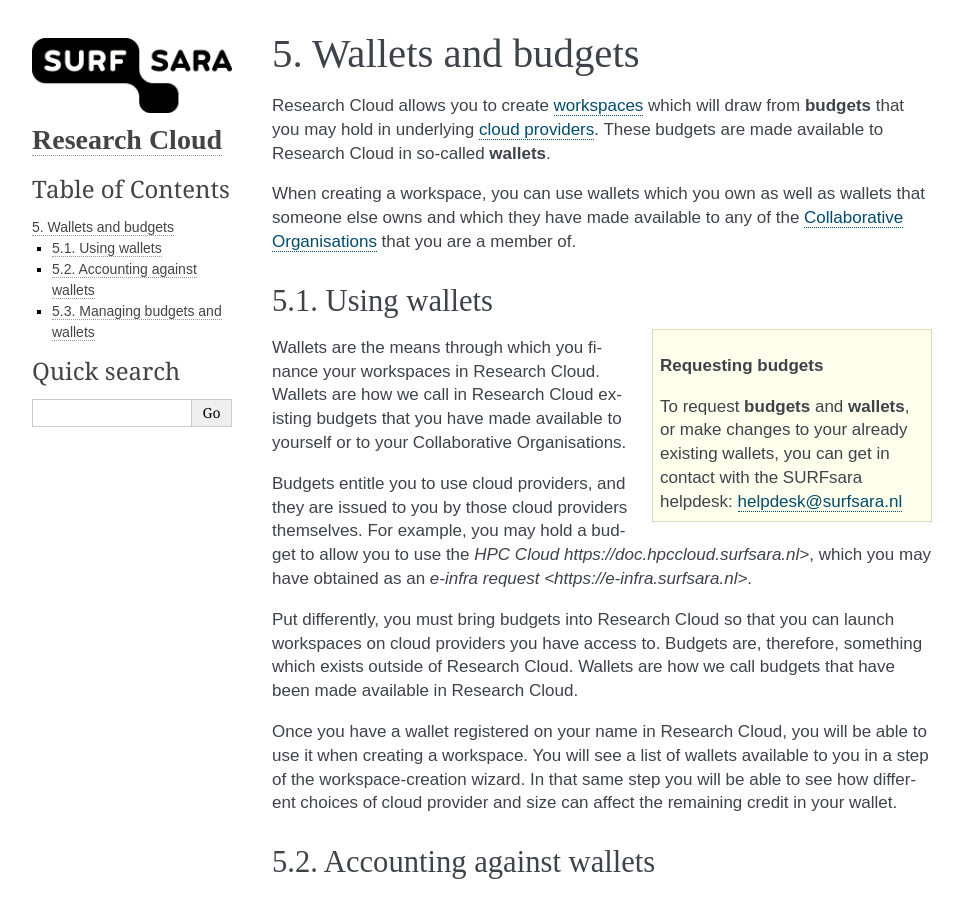
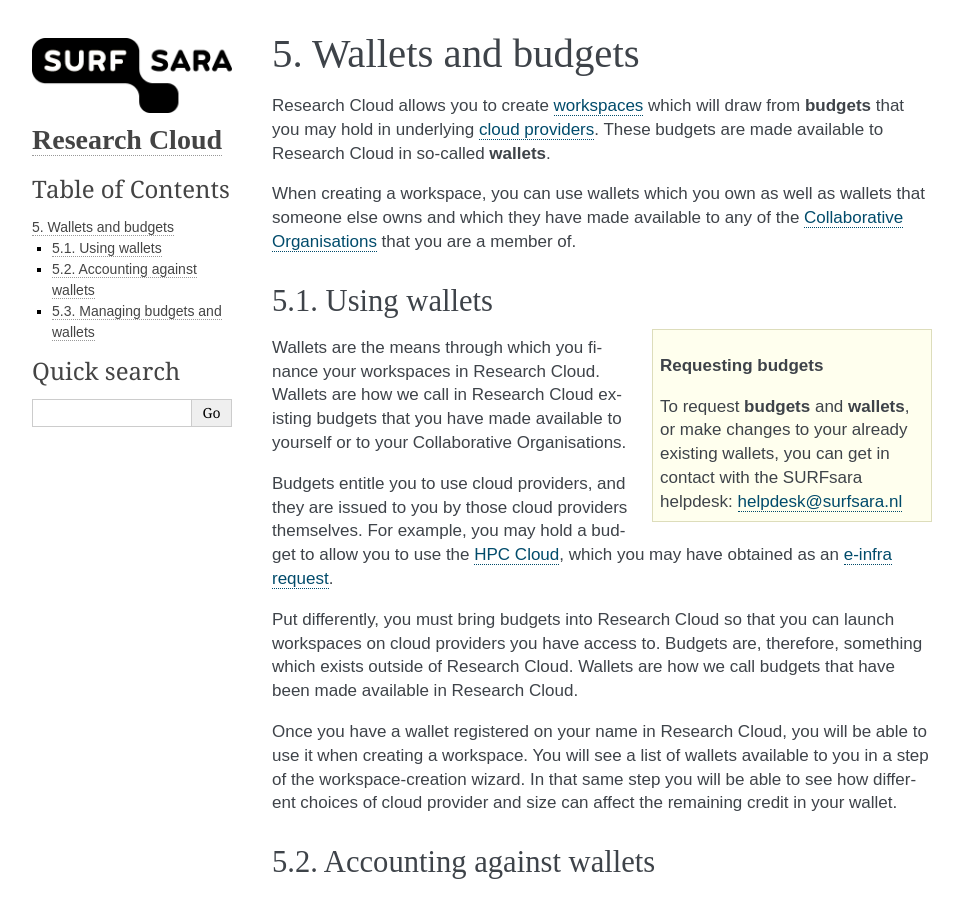
Before and after one commit to sara-nl/researchclouddocs, a Sphinx documentation site: the page built from docs/wallets_budgets.rst, in a window 1280 px wide and 900 px high. Shown: the whole window, without its empty margins (148-1111 px from the left). Built offline with Sphinx 7.4.7, drawn with Linux system fonts in a browser that asks for light colours.

Commit message:
fixing hyperlinks (I hope)

```diff
--- a/docs/wallets_budgets.rst
+++ b/docs/wallets_budgets.rst
@@ -14,7 +14,7 @@
 
 Wallets are the means through which you finance your workspaces in Research Cloud. Wallets are how we call in Research Cloud existing budgets that you have made available to yourself or to your Collaborative Organisations.
 
-Budgets entitle you to use cloud providers, and they are issued to you by those cloud providers themselves. For example, you may hold a budget to allow you to use the `HPC Cloud https://doc.hpccloud.surfsara.nl>`, which you may have obtained as an `e-infra request <https://e-infra.surfsara.nl>`.
+Budgets entitle you to use cloud providers, and they are issued to you by those cloud providers themselves. For example, you may hold a budget to allow you to use the `HPC Cloud <https://doc.hpccloud.surfsara.nl>`_, which you may have obtained as an `e-infra request <https://e-infra.surfsara.nl>`_.
 
 Put differently, you must bring budgets into Research Cloud so that you can launch workspaces on cloud providers you have access to. Budgets are, therefore, something which exists outside of Research Cloud. Wallets are how we call budgets that have been made available in Research Cloud.
 
```
